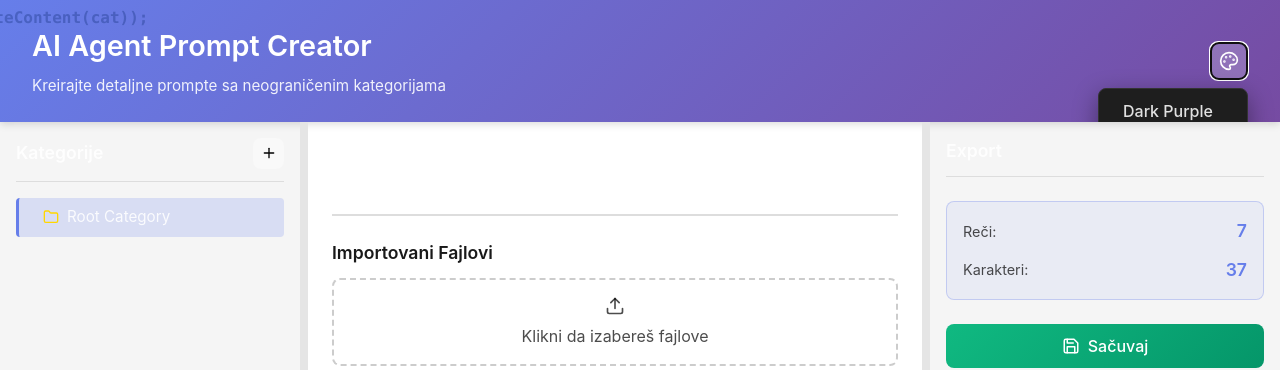
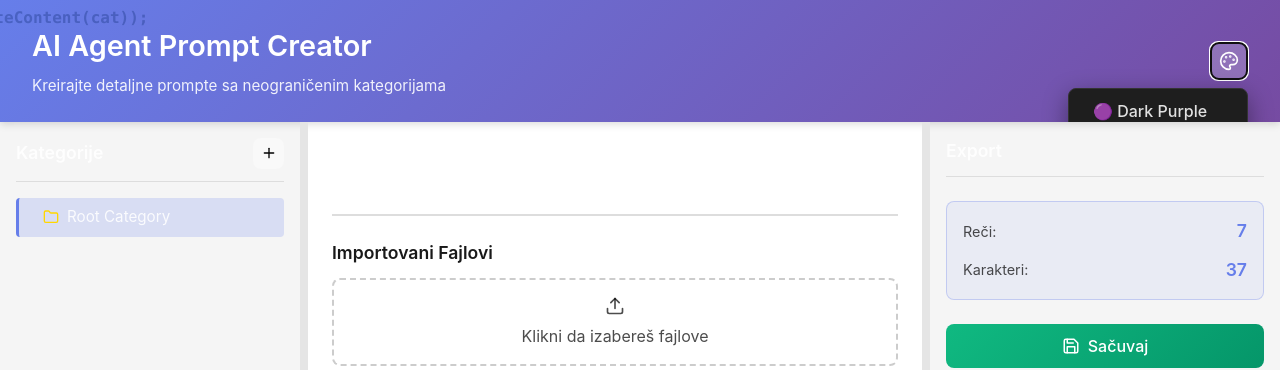
Before and after one commit to Nenad034/PromptApp, a React (Vite) app: page / in a window 1280 px wide. Both pictures are taken after a click on the button 1229 px from the left and 60 px from the top of the page. Shown: the top 370 px of the page. Built offline with nearby package versions, Linux system fonts and the light colour scheme.

Commit message:
Add Light Gray theme and improve theme menu visibility with emojis

```diff
--- a/src/App.css
+++ b/src/App.css
@@ -66,6 +66,20 @@
   --border-color: #bbf7d0;
   --accent-color: #10b981;
   --hover-bg: rgba(16, 185, 129, 0.1);
+}
+
+/* Light Gray Theme */
+.theme-light-gray {
+  --header-gradient-start: #6b7280;
+  --header-gradient-end: #4b5563;
+  --bg-primary: #ffffff;
+  --bg-secondary: #f9fafb;
+  --bg-tertiary: #f3f4f6;
+  --text-primary: rgba(0, 0, 0, 0.87);
+  --text-secondary: rgba(0, 0, 0, 0.6);
+  --border-color: #e5e7eb;
+  --accent-color: #6b7280;
+  --hover-bg: rgba(107, 114, 128, 0.1);
 }
 
 .app {
@@ -194,9 +208,11 @@
   border: 1px solid var(--border-color);
   border-radius: 8px;
   box-shadow: 0 8px 24px rgba(0, 0, 0, 0.4);
-  overflow: hidden;
+  overflow: visible;
   z-index: 99999;
-  min-width: 150px;
+  min-width: 180px;
+  max-height: 400px;
+  overflow-y: auto;
 }
 
 .theme-menu button {
--- a/src/App.tsx
+++ b/src/App.tsx
@@ -6,7 +6,7 @@ import { Category } from './types'
 import { Palette } from 'lucide-react'
 import './App.css'
 
-type Theme = 'dark' | 'dark-blue' | 'light' | 'light-green'
+type Theme = 'dark' | 'dark-blue' | 'light' | 'light-green' | 'light-gray'
 
 function App() {
   const [categories, setCategories] = useState<Category[]>([
@@ -105,16 +105,19 @@ function App() {
             {showThemeMenu && (
               <div className="theme-menu">
                 <button onClick={() => { setTheme('dark'); setShowThemeMenu(false); }}>
-                  Dark Purple
+                  🟣 Dark Purple
                 </button>
                 <button onClick={() => { setTheme('dark-blue'); setShowThemeMenu(false); }}>
-                  Dark Blue
+                  🔵 Dark Blue
                 </button>
                 <button onClick={() => { setTheme('light'); setShowThemeMenu(false); }}>
-                  Light Blue
+                  💙 Light Blue
                 </button>
                 <button onClick={() => { setTheme('light-green'); setShowThemeMenu(false); }}>
-                  Light Green
+                  💚 Light Green
+                </button>
+                <button onClick={() => { setTheme('light-gray'); setShowThemeMenu(false); }}>
+                  ⚪ Light Gray
                 </button>
               </div>
             )}
```
